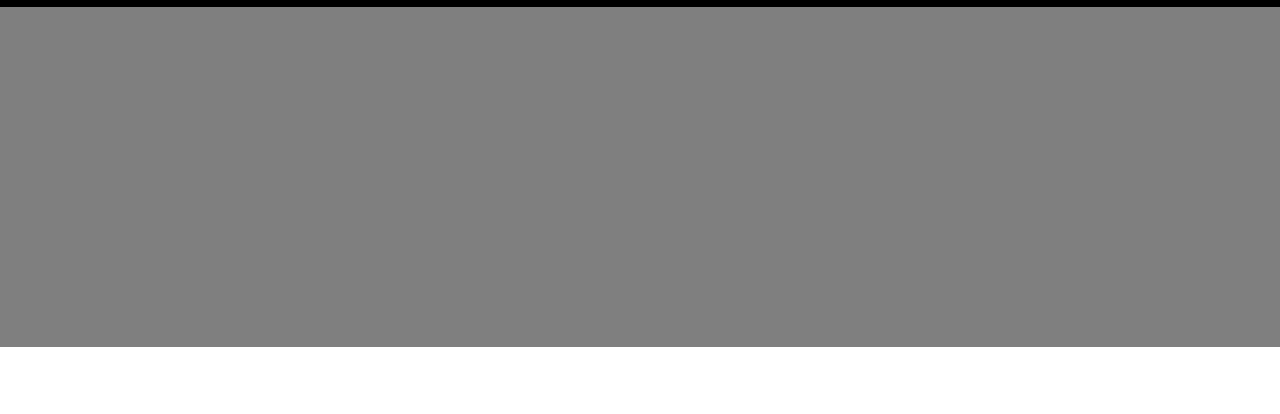
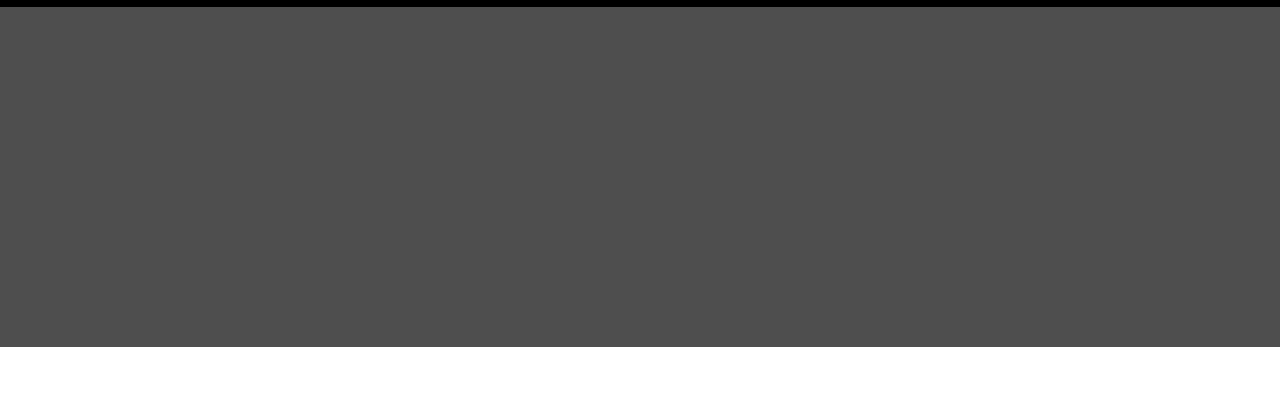
Before and after one commit to lpbaron/DistribuidoraBaron, a plain HTML site: page acerca.html in a window 1280 px wide. Shown: the part 81-495 px from the top of the page. Drawn offline with Linux system fonts and the light colour scheme; the site is published under a folder, as on GitHub Pages, so addresses that start at the root find nothing.

Commit message:
Update styles.css

```diff
--- a/css/styles.css
+++ b/css/styles.css
@@ -261,7 +261,7 @@ footer {
 
 /* Hero especial para la página Acerca de */
 .hero.about-hero {
-    background: url("/img/banner-historia.png") center/cover no-repeat;
+    background: url("../img/banner-historia.png") center/cover no-repeat;
     height: 240px;
     display: flex;
     align-items: center;
```
